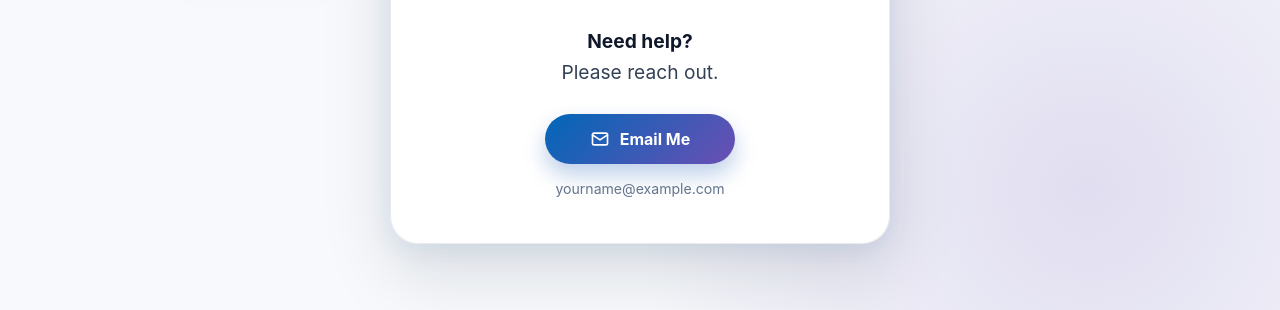
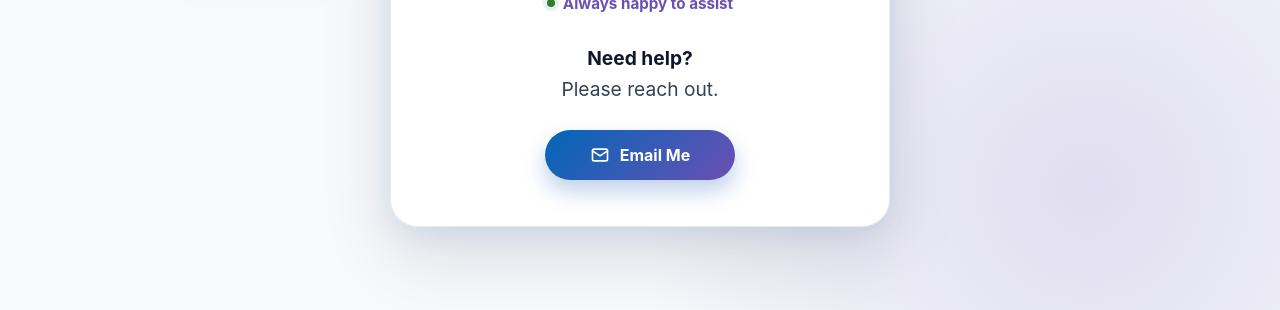
Before and after one commit to blollisLW/blollis, a plain HTML site: page index.html in a window 1280 px wide. Shown: the part 490-800 px from the top of the page. Drawn offline with Linux system fonts and the light colour scheme.

Commit message:
Update index.html

```diff
--- a/index.html
+++ b/index.html
@@ -325,7 +325,7 @@
             <h1>Brandon Lollis</h1>
 
             <div class="tagline">
-                Always happy to help
+                Always happy to assist
             </div>
 
             <p class="message">
@@ -335,7 +335,7 @@
 
             <a
                 class="email-button"
-                href="mailto:yourname@example.com"
+                href="mailto:help@blollis.com"
                 aria-label="Send Brandon Lollis an email"
             >
                 <svg viewBox="0 0 24 24" aria-hidden="true">
@@ -346,13 +346,6 @@
                 Email Me
             </a>
 
-            <a
-                class="email-address"
-                href="mailto:yourname@example.com"
-            >
-                yourname@example.com
-            </a>
-
         </div>
 
     </main>
```
